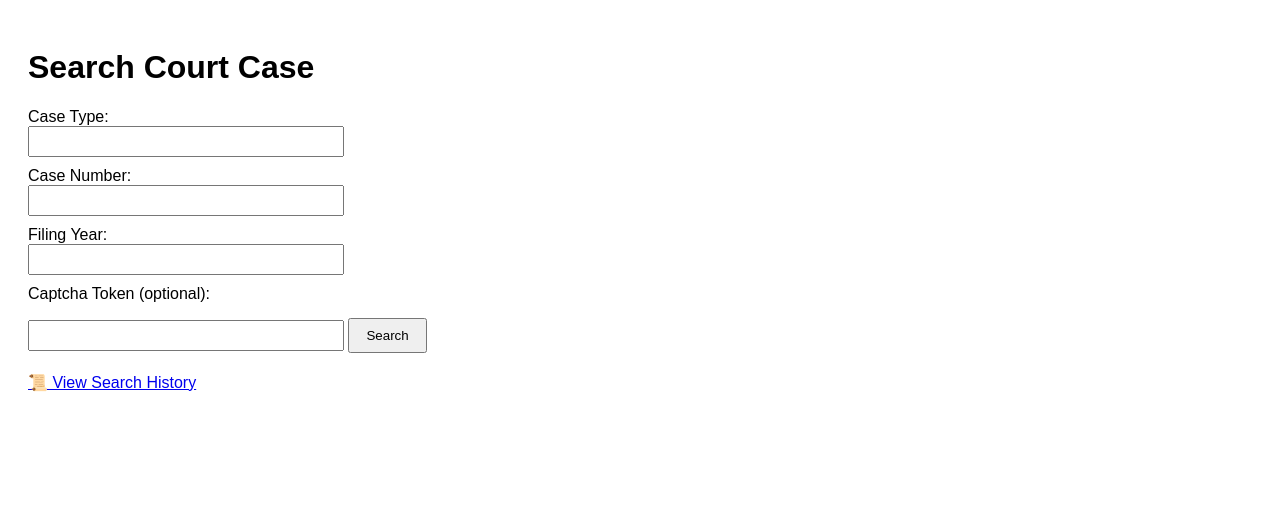
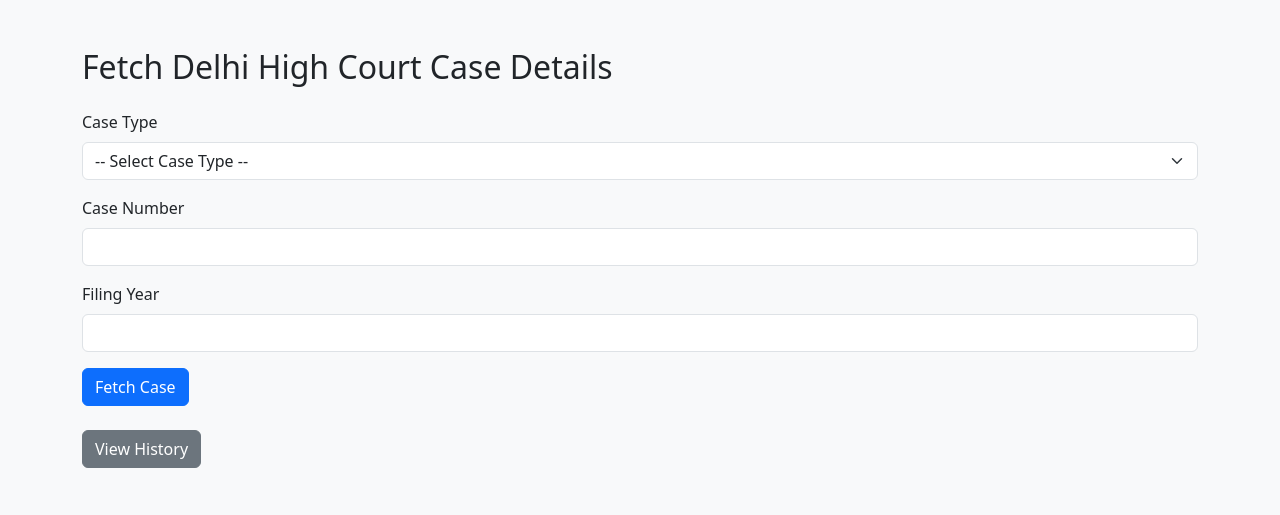
Before and after one commit to 1mVivek/court-data-dashboard, a Flask app: page / in a window 1280 px wide. Shown: the top 515 px of the page. Run offline with Flask 3, Linux system fonts and the light colour scheme.

Commit message:
Update index.html

```diff
--- a/templates/index.html
+++ b/templates/index.html
@@ -1,57 +1,54 @@
 <!DOCTYPE html>
-<html>
+<html lang="en">
 <head>
-    <title>Court Case Lookup</title>
-    <style>
-        body {
-            font-family: Arial, sans-serif;
-            padding: 20px;
-        }
-        label {
-            display: block;
-            margin-top: 10px;
-        }
-        input {
-            width: 300px;
-            padding: 6px;
-        }
-        button {
-            margin-top: 15px;
-            padding: 8px 16px;
-        }
-        .error {
-            color: red;
-            margin-top: 10px;
-        }
-        .nav-link {
-            margin-top: 20px;
-            display: block;
-        }
-    </style>
+  <meta charset="UTF-8" />
+  <title>Court Case Fetcher</title>
+  <link rel="stylesheet" href="https://cdn.jsdelivr.net/npm/bootstrap@5.3.3/dist/css/bootstrap.min.css" />
 </head>
-<body>
-    <h1>Search Court Case</h1>
+<body class="bg-light">
+  <div class="container py-5">
+    <h2 class="mb-4">Fetch Delhi High Court Case Details</h2>
 
-    {% if error %}
-        <div class="error">{{ error }}</div>
-    {% endif %}
+    {% with messages = get_flashed_messages() %}
+      {% if messages %}
+        <div class="alert alert-warning">
+          {% for msg in messages %}
+            <div>{{ msg }}</div>
+          {% endfor %}
+        </div>
+      {% endif %}
+    {% endwith %}
 
     <form method="POST">
-        <label for="case_type">Case Type:</label>
-        <input type="text" name="case_type" id="case_type" required>
+      <input type="hidden" name="_csrf_token" value="{{ csrf_token() }}">
 
-        <label for="case_number">Case Number:</label>
-        <input type="text" name="case_number" id="case_number" required>
+      <div class="mb-3">
+        <label for="case_type" class="form-label">Case Type</label>
+        <select name="case_type" class="form-select" required>
+          <option value="">-- Select Case Type --</option>
+          <option value="WP(C)">WP(C)</option>
+          <option value="CRL.A.">CRL.A.</option>
+          <option value="FAO">FAO</option>
+          <!-- Add more as needed -->
+        </select>
+      </div>
 
-        <label for="filing_year">Filing Year:</label>
-        <input type="text" name="filing_year" id="filing_year" required>
+      <div class="mb-3">
+        <label for="case_number" class="form-label">Case Number</label>
+        <input type="text" class="form-control" name="case_number" required>
+      </div>
 
-        <label for="captcha_token">Captcha Token (optional):</label>
-        <input type="text" name="captcha_token" id="captcha_token">
+      <div class="mb-3">
+        <label for="filing_year" class="form-label">Filing Year</label>
+        <input type="text" class="form-control" name="filing_year" required>
+      </div>
 
-        <button type="submit">Search</button>
+      <button type="submit" class="btn btn-primary">Fetch Case</button>
     </form>
 
-    <a href="/history" class="nav-link">📜 View Search History</a>
+    <div class="mt-4">
+      <a href="{{ url_for('history') }}" class="btn btn-secondary">View History</a>
+    </div>
+  </div>
 </body>
 </html>
```
